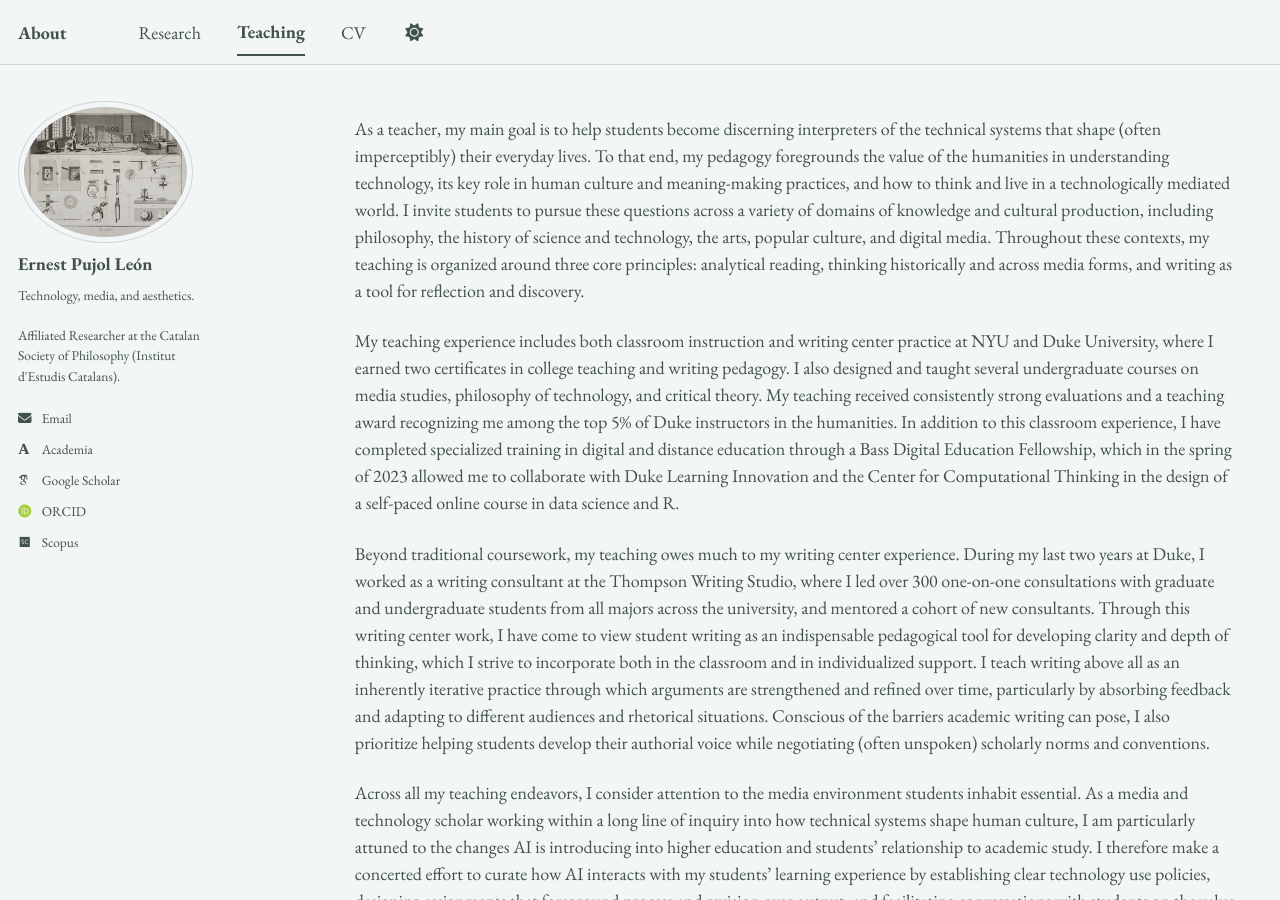
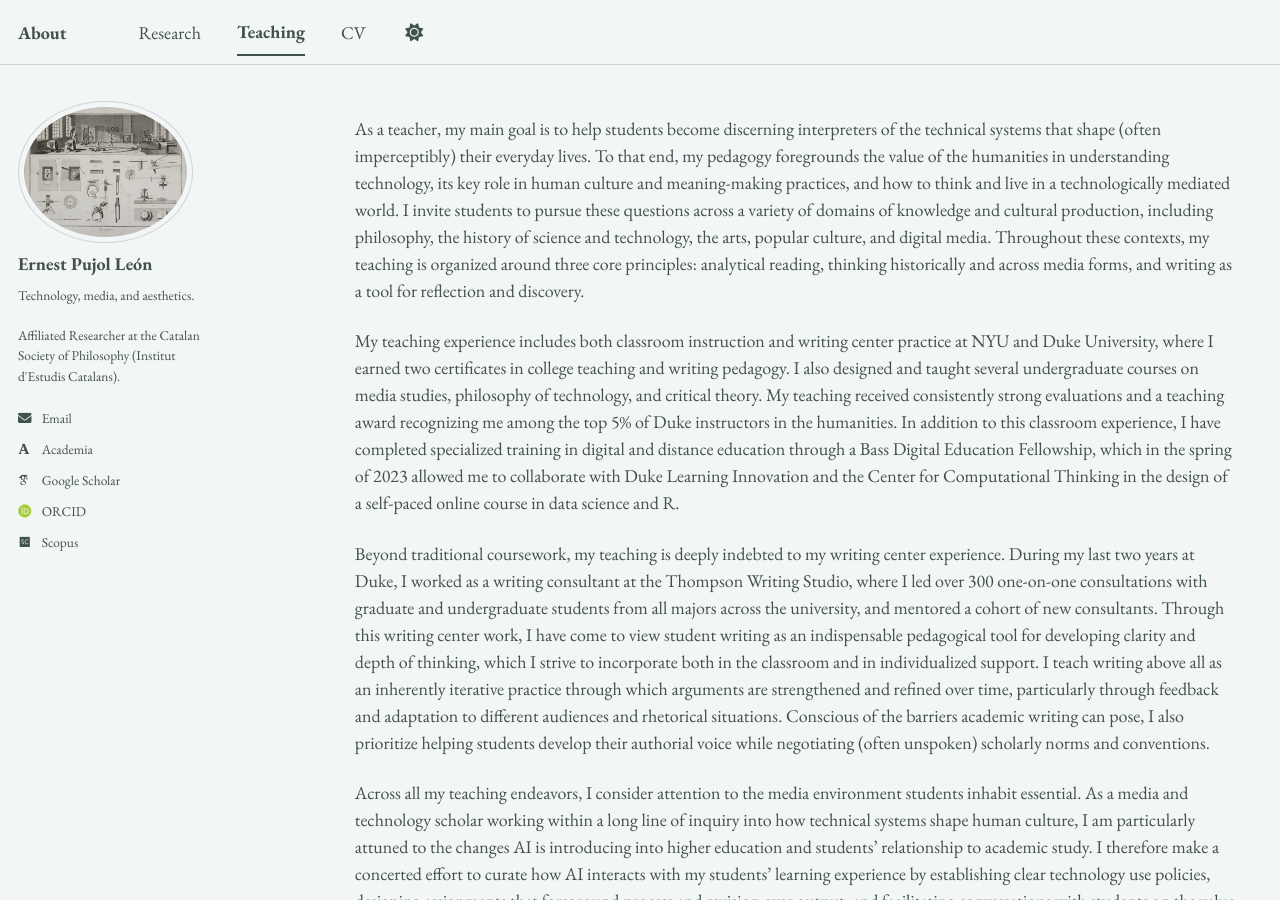
Before and after one commit to epujol90/epujol90.github.io, a Jekyll site: the page built from _pages/teaching.md, in a window 1280 px wide and 900 px high. Built offline with Jekyll 4.4.1, drawn with Linux system fonts in a browser that asks for light colours; some web fonts are replaced; a script bundle is joined from its source files by our own code; library files that are not in the unit come from our copies.

Commit message:
Update teaching.md

```diff
--- a/_pages/teaching.md
+++ b/_pages/teaching.md
@@ -9,7 +9,7 @@ As a teacher, my main goal is to help students become discerning interpreters of
 
 My teaching experience includes both classroom instruction and writing center practice at NYU and Duke University, where I earned two certificates in college teaching and writing pedagogy. I also designed and taught several undergraduate courses on media studies, philosophy of technology, and critical theory. My teaching received consistently strong evaluations and a teaching award recognizing me among the top 5% of Duke instructors in the humanities. In addition to this classroom experience, I have completed specialized training in digital and distance education through a Bass Digital Education Fellowship, which in the spring of 2023 allowed me to collaborate with Duke Learning Innovation and the Center for Computational Thinking in the design of a self-paced online course in data science and R.
 
-Beyond traditional coursework, my teaching owes much to my writing center experience. During my last two years at Duke, I worked as a writing consultant at the Thompson Writing Studio, where I led over 300 one-on-one consultations with graduate and undergraduate students from all majors across the university, and mentored a cohort of new consultants. Through this writing center work, I have come to view student writing as an indispensable pedagogical tool for developing clarity and depth of thinking, which I strive to incorporate both in the classroom and in individualized support. I teach writing above all as an inherently iterative practice through which arguments are strengthened and refined over time, particularly by absorbing feedback and adapting to different audiences and rhetorical situations. Conscious of the barriers academic writing can pose, I also prioritize helping students develop their authorial voice while negotiating (often unspoken) scholarly norms and conventions.
+Beyond traditional coursework, my teaching is deeply indebted to my writing center experience. During my last two years at Duke, I worked as a writing consultant at the Thompson Writing Studio, where I led over 300 one-on-one consultations with graduate and undergraduate students from all majors across the university, and mentored a cohort of new consultants. Through this writing center work, I have come to view student writing as an indispensable pedagogical tool for developing clarity and depth of thinking, which I strive to incorporate both in the classroom and in individualized support. I teach writing above all as an inherently iterative practice through which arguments are strengthened and refined over time, particularly through feedback and adaptation to different audiences and rhetorical situations. Conscious of the barriers academic writing can pose, I also prioritize helping students develop their authorial voice while negotiating (often unspoken) scholarly norms and conventions.
 
 Across all my teaching endeavors, I consider attention to the media environment students inhabit essential. As a media and technology scholar working within a long line of inquiry into how technical systems shape human culture, I am particularly attuned to the changes AI is introducing into higher education and students’ relationship to academic study. I therefore make a concerted effort to curate how AI interacts with my students’ learning experience by establishing clear technology use policies, designing assignments that foreground process and revision over output, and facilitating conversations with students on the value of taking ownership over one’s intellectual growth. Ultimately, I hope they come to see that our class discussions of technology are not only about the texts and authors we study together, but just as much about the ways technology may or may not serve us as thinkers.
 <br>
```
